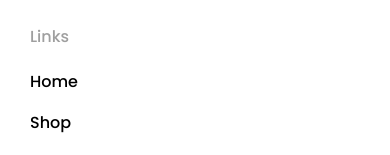
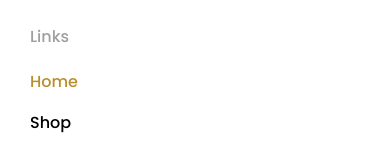
Before and after one commit to claraferraz/result-list-e-commerce, a React (Vite) app: page / in a window 390 px wide. In both pictures the pointer is over the link "Home". Shown: the part 5636-5791 px from the top of the page. Built offline with nearby package versions, Linux system fonts and the light colour scheme.

Commit message:
Fix: cor do hover dos links do menu e do footer

```diff
--- a/src/components/Footer/styles.module.css
+++ b/src/components/Footer/styles.module.css
@@ -9,7 +9,8 @@
     font-weight: 500;
 }
 
-.title, .sectionTitle {
+.title,
+.sectionTitle {
     margin: 0 0 50px 0;
 }
 
@@ -51,6 +52,11 @@
     font-size: 16px;
 }
 
+.footerLink a:hover {
+    color: var(--primary);
+    transition: all 0.3s ease-in-out;
+}
+
 .copyright {
     margin-bottom: 0;
 }
--- a/src/components/Navbar/styles.module.css
+++ b/src/components/Navbar/styles.module.css
@@ -23,9 +23,14 @@
 
 .navbar a {
     text-decoration: none;
-    color: var(--black);
+    color: black;
     font-size: 16px;
     font-weight: 500;
+}
+
+.navbar a:hover {
+    color: var(--primary);
+    transition: all 0.3s ease-in-out;
 }
 
 .links {
@@ -42,6 +47,11 @@
     width: 28px;
     height: 28px;
     display: block;
+}
+
+.icons img:hover {
+    filter: invert(76%) sepia(98%) saturate(1722%) hue-rotate(340deg) brightness(79%) contrast(78%);
+    transition: all 0.3s ease-in-out;
 }
 
 .logo {
```
